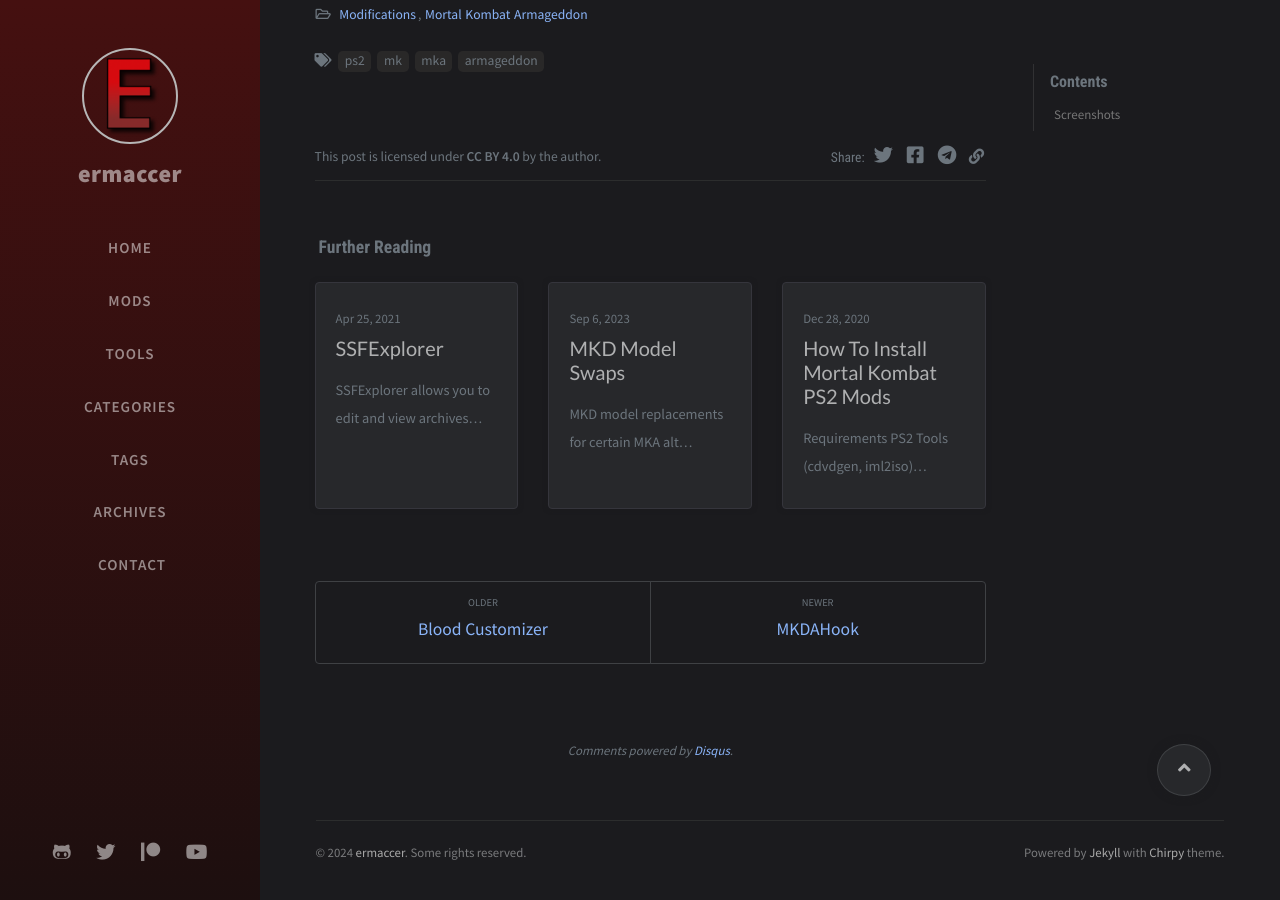
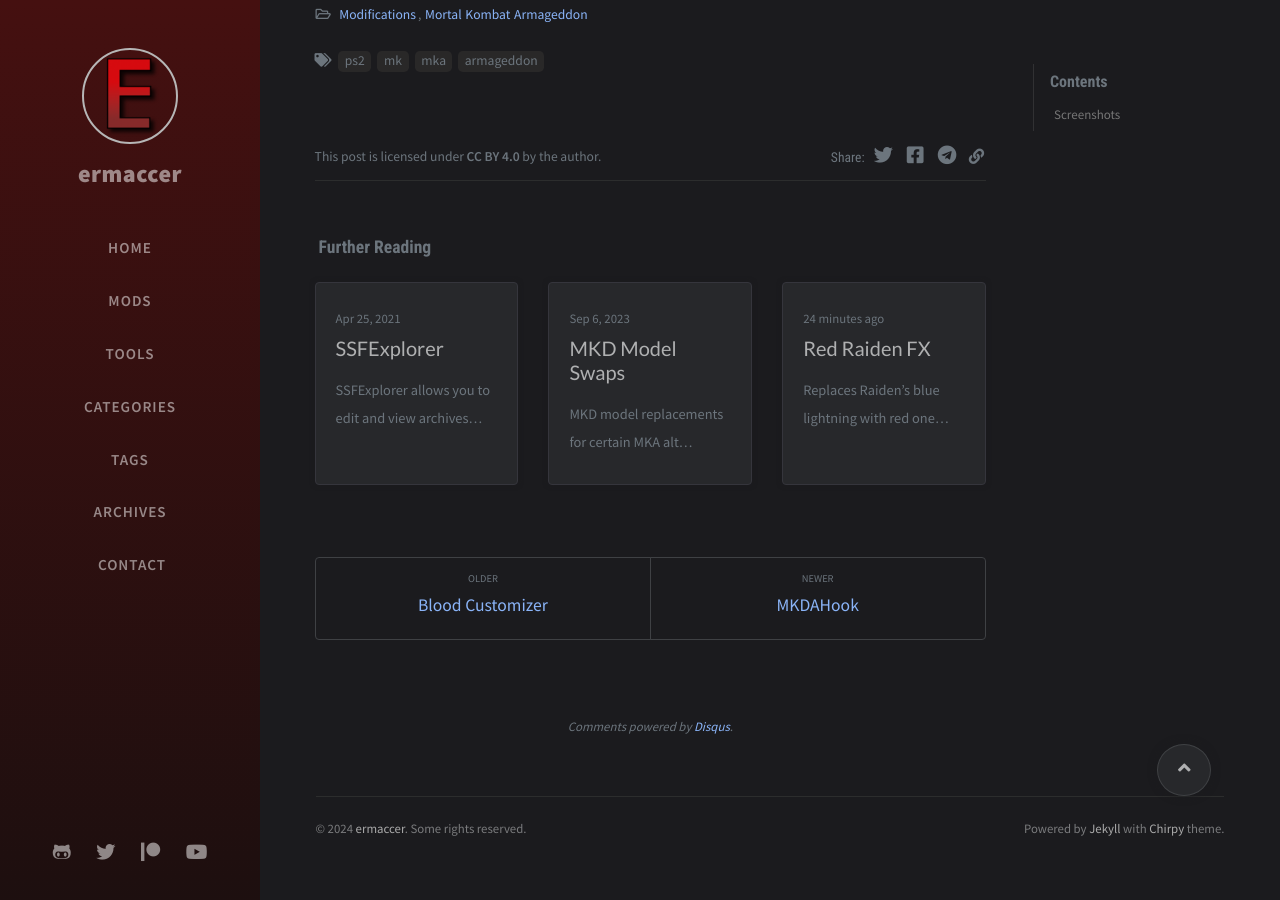
Before and after one commit to ermaccer/ermaccer.github.io, a Jekyll site: the page built from _posts/mods/mka/2023-10-05-redmotarofx.md, in a window 1280 px wide and 900 px high, scrolled down 1375 px. Built offline with Jekyll 4.4.1, drawn with Linux system fonts in a browser that asks for light colours; nearby versions of some CDN libraries; comment, search, counter and statistics services are not loaded.

Commit message:
red raiden

```diff
--- /dev/null
+++ b/_posts/mods/mka/2024-07-01-redraidenfx.md
@@ -0,0 +1,26 @@
+---
+title: Red Raiden FX
+date: 2024-07-01 15:00:00 +0200
+categories: [Modifications, Mortal Kombat Armageddon]
+tags: [ps2, mk, mka, armageddon]
+hidden: false
+image: https://raw.githubusercontent.com/ermaccer/ermaccer.github.io/gh-pages/assets/mods/mka/rad_rfx/1.jpg
+description: Red lightning for Raiden.
+---
+
+Replaces Raiden's blue lightning with red one similar to modern dark Raiden.
+Lights are also recolored.
+
+# Screenshot
+<img class="img-fluid mx-auto" alt="1" src="{% link assets/mods/mka/rad_rfx/1.jpg %}">
+
+
+<a class="btn btn-block btn-dark bg-dark text-gray btn-lg" style="color: white;" href="https://mega.nz/file/oRpBHZYB#LoXZbdDb9Ttvy-jjnVkYHScKJqWCiZqESHv-OblmYig" role="button">
+<i class="fas fa-download"></i>
+Download
+</a>
+<br>
+<a class="btn btn-block btn-dark bg-dark text-gray btn-lg" style="color: white;" href="https://ermaccer.github.io/posts/how-to-install-mk-ps2-mods/" role="button">
+<i class="fas fa-cog"></i>
+Guide
+</a>
```
Also changed, not shown: _posts/tutorials/2020-12-28-how-to-install-mk-ps2-mods.md (+1 -1 lines), assets/mods/mka/rad_rfx/1.jpg (added).
